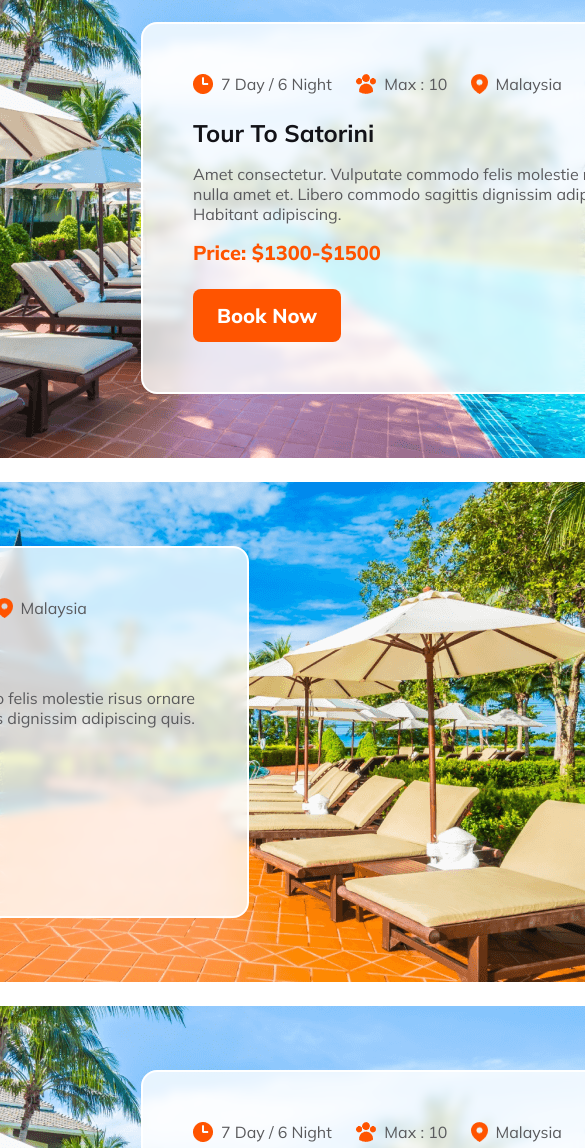
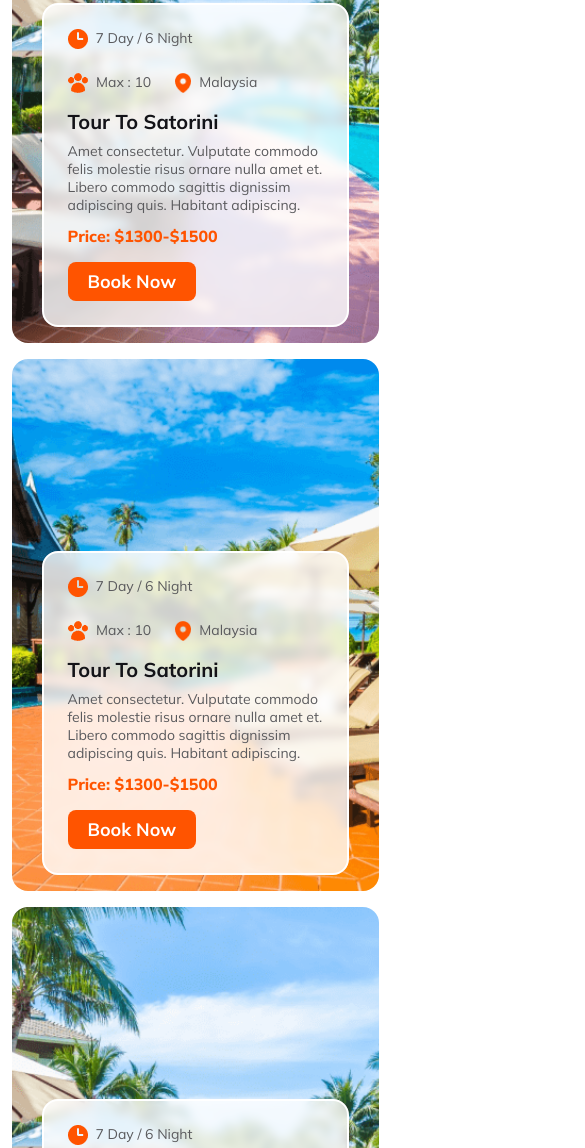
Before and after one commit to rudratechmos/travel-website-design, a plain HTML site: page index.html in a window 390 px wide. Shown: the part 4370-5518 px from the top of the page, 585 px wide, since content can reach past the window. Drawn offline with nearby package versions, Linux system fonts and the light colour scheme.

Commit message:
made deals section responsive

```diff
--- a/index.html
+++ b/index.html
@@ -146,10 +146,13 @@
                         <div class="deals-card">
                             <div class="deals-card-content">
                                 <div class="deals-info">
+                                    <div class="deals-info-row1">
                                         <div class="deals-time">
                                             <img src="icons/clock.png" alt="">
                                             <p>7 Day / 6 Night</p>
                                         </div>
+                                    </div>
+                                    <div class="deals-info-row2">
                                         <div class="deals-people">
                                             <img src="icons/people.png" alt="">
                                             <p>Max : 10</p>
@@ -157,6 +160,7 @@
                                         <div class="deals-map">
                                             <img src="icons/map.png" alt="">
                                             <p>Malaysia</p>
+                                        </div>
                                     </div>
                                 </div>
                                 <h3>Tour To Satorini</h3>
@@ -167,13 +171,16 @@
                         </div>
                     </div>
                     <div class="deals-card-container dcc-2">
-                        <div class="deals-card dc-2">
+                        <div class="deals-card">
                             <div class="deals-card-content">
                                 <div class="deals-info">
+                                    <div class="deals-info-row1">
                                         <div class="deals-time">
                                             <img src="icons/clock.png" alt="">
                                             <p>7 Day / 6 Night</p>
                                         </div>
+                                    </div>
+                                    <div class="deals-info-row2">
                                         <div class="deals-people">
                                             <img src="icons/people.png" alt="">
                                             <p>Max : 10</p>
@@ -181,6 +188,7 @@
                                         <div class="deals-map">
                                             <img src="icons/map.png" alt="">
                                             <p>Malaysia</p>
+                                        </div>
                                     </div>
                                 </div>
                                 <h3>Tour To Satorini</h3>
@@ -194,10 +202,13 @@
                         <div class="deals-card">
                             <div class="deals-card-content">
                                 <div class="deals-info">
+                                    <div class="deals-info-row1">
                                         <div class="deals-time">
                                             <img src="icons/clock.png" alt="">
                                             <p>7 Day / 6 Night</p>
                                         </div>
+                                    </div>
+                                    <div class="deals-info-row2">
                                         <div class="deals-people">
                                             <img src="icons/people.png" alt="">
                                             <p>Max : 10</p>
@@ -205,6 +216,7 @@
                                         <div class="deals-map">
                                             <img src="icons/map.png" alt="">
                                             <p>Malaysia</p>
+                                        </div>
                                     </div>
                                 </div>
                                 <h3>Tour To Satorini</h3>
--- a/styles.css/responsive.css
+++ b/styles.css/responsive.css
@@ -238,6 +238,92 @@
         font-size: 14px;
     }
 
+    /* deals section styles */
+    .deals-container{
+        max-width: 335px;
+        margin: 24px auto 0px;
+    }
+
+    .deals-text h1{
+        font-size: 1.25rem;
+    }
+
+    .deals-text p{
+        max-width: 309px;
+        font-size: 14px;
+        margin: 16px 0px;
+    }
+
+    .deals-card-container{
+        width: 335px;
+        height: 500px;
+        flex-direction: column;
+        padding: 16px;
+    }
+
+    .deals-card{
+        width: 303px;
+        margin-right: 0px;
+    }
+
+    .deals-card-content{
+        padding: 24px;
+    }
+
+    .deals-info{
+        flex-direction: column;
+        margin-bottom: 16px;
+    }
+
+    .deals-info img{
+        height: 20px;
+    }
+
+    .deals-time{
+        display: flex;
+        gap: 8px;
+    }
+
+    .deals-people{
+        display: flex;
+        gap: 8px;
+    }
+
+    .deals-map{
+        display: flex;
+        gap: 8px;
+
+    }
+
+    .deals-card-content h3{
+        font-size: 1.25rem;
+        margin-bottom: 8px;
+    }
+
+    .deals-card-content p{
+        font-size: 14px;
+    }
+
+    .deals-card-content h4{
+        font-size: 16px;
+        margin: 12px 0px 16px;
+    }
+
+    .deals-card-content button{
+        font-size: 1.125rem;
+        font-weight: 700;
+        padding: 8px 20px;
+    }
+
+    .dcc-2{
+        justify-content: flex-end;
+        margin: 16px 0px;
+    }
+
+    .deals-button{
+        display: none;
+    }
+
     /* footer styles */
     .footer-container{
         margin-top: 24px;
--- a/styles.css/style.css
+++ b/styles.css/style.css
@@ -476,11 +476,11 @@ button{
     background-size: cover;
     background-position: center;
     border-radius: 16px;
+    padding: 56px;
 }
 
 .deals-card{
     width: 579px;
-    margin-right: 56px;
     border: 2px solid rgb(255, 255, 255);
     border-radius: 16px;
     backdrop-filter: blur(5px);
@@ -495,6 +495,11 @@ button{
     display: flex;
     gap: 24px;
     margin-bottom: 24px;
+}
+
+.deals-info-row2{
+    display: flex;
+    gap: 24px;
 }
 
 .deals-info img{
@@ -546,10 +551,6 @@ button{
     justify-content: flex-start;
     margin: 24px 0px;
     background-image: url("../Images/Group\ 40.png");
-}
-
-.dc-2{
-    margin-left: 56px;
 }
 
 .deals-button{
```
Lines whose indentation alone changed are shown as unchanged.
